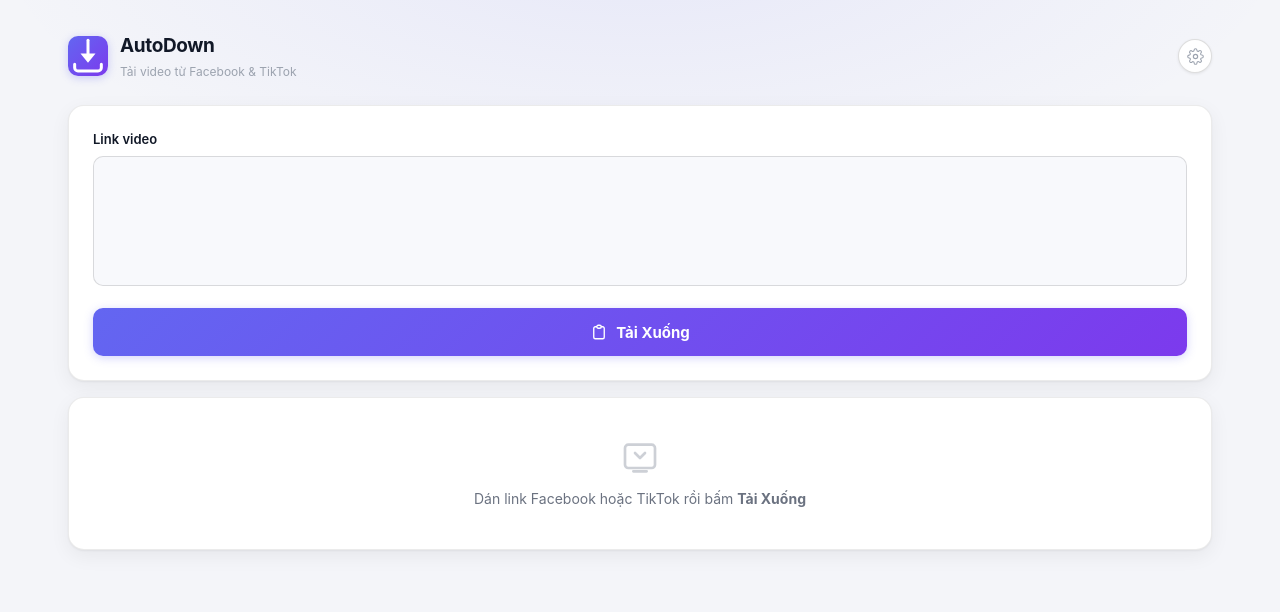
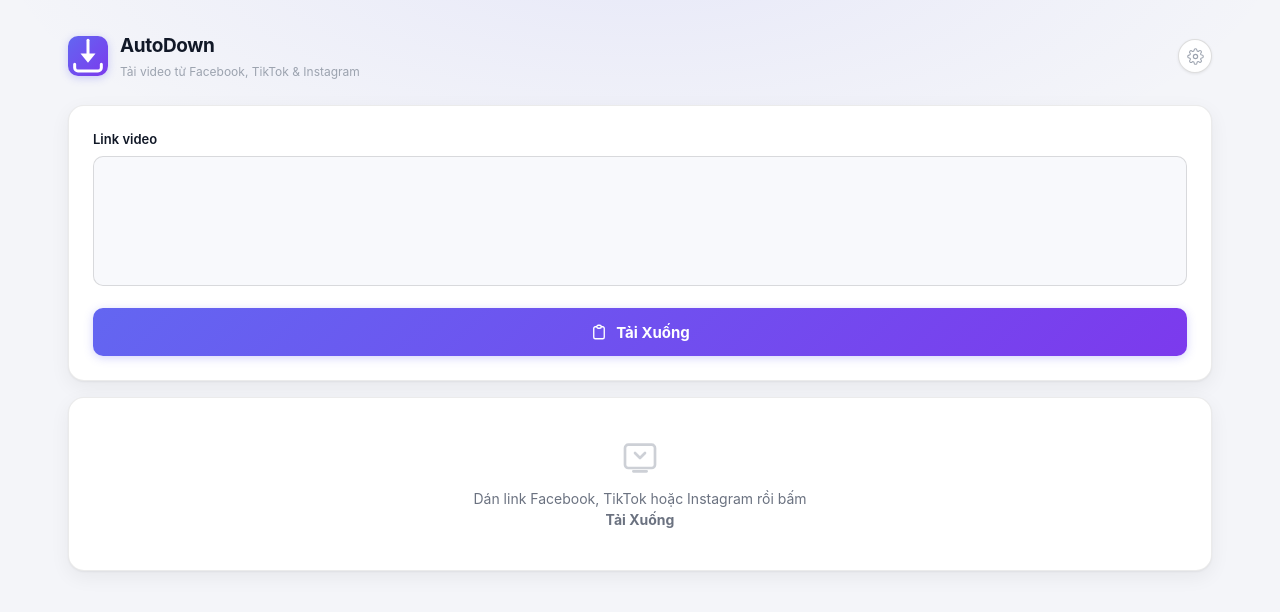
Before and after one commit to thangmdcp/autodown, a Flask app: page / in a window 1280 px wide. Shown: the top 612 px of the page. Run offline with Flask 3, Linux system fonts and the light colour scheme; some libraries are stand-ins or nearby versions.

Commit message:
feat: add experimental Instagram video support

```diff
--- a/app.py
+++ b/app.py
@@ -466,7 +466,7 @@ def api_extract():
     if not url:
         return jsonify({"success": False, "error": "Thiếu URL."}), 400
     if not core.validate_url(url):
-        return jsonify({"success": False, "error": "URL không hợp lệ hoặc không được hỗ trợ. Chỉ hỗ trợ Facebook, TikTok."}), 400
+        return jsonify({"success": False, "error": "URL không hợp lệ hoặc không được hỗ trợ. Hỗ trợ Facebook, TikTok và Instagram (thử nghiệm)."}), 400
 
     try:
         result = core.probe_one(url)
@@ -496,7 +496,7 @@ def api_download():
     if not url:
         return jsonify({"success": False, "error": "Thiếu URL."}), 400
     if not core.validate_url(url):
-        return jsonify({"success": False, "error": "URL không hợp lệ hoặc không được hỗ trợ. Chỉ hỗ trợ Facebook, TikTok."}), 400
+        return jsonify({"success": False, "error": "URL không hợp lệ hoặc không được hỗ trợ. Hỗ trợ Facebook, TikTok và Instagram (thử nghiệm)."}), 400
     if height is not None:
         try:
             height = int(height)
--- a/core.py
+++ b/core.py
@@ -1,7 +1,7 @@
 """
 core.py
 
-Shared Facebook video/reel download logic used by both the CLI
+Shared public video/reel download logic used by both the CLI
 (fb_downloader.py) and the web app (app.py). Uses the yt-dlp Python API
 directly — no subprocess.
 
@@ -11,6 +11,7 @@ Only intended for public videos or videos the user owns.
 import os
 import re
 import unicodedata
+from urllib.parse import urlparse
 
 import yt_dlp
 from yt_dlp.networking.impersonate import ImpersonateTarget
@@ -22,6 +23,7 @@ URL_PATTERN = re.compile(r'https?://\S+')
 _SUPPORTED_DOMAINS = (
     "facebook.com", "fb.watch",
     "tiktok.com", "vm.tiktok.com",
+    "instagram.com", "instagr.am",
 )
 
 def _label_for_height(h: int) -> str:
@@ -89,12 +91,22 @@ def unique_path(directory: str, base_name: str, ext: str) -> str:
 
 
 def detect_platform(url: str) -> str:
-    u = url.lower()
-    if "facebook.com" in u or "fb.watch" in u:
+    try:
+        host = (urlparse(url.strip()).hostname or "").lower().rstrip(".")
+    except (AttributeError, ValueError):
+        return "other"
+    if _host_matches(host, "facebook.com") or _host_matches(host, "fb.watch"):
         return "facebook"
-    if "tiktok.com" in u:
+    if _host_matches(host, "tiktok.com"):
         return "tiktok"
+    if _host_matches(host, "instagram.com") or _host_matches(host, "instagr.am"):
+        return "instagram"
     return "other"
+
+
+def _host_matches(host: str, domain: str) -> bool:
+    """Match an exact hostname or a real subdomain, never lookalike domains."""
+    return host == domain or host.endswith("." + domain)
 
 
 def validate_url(url: str) -> bool:
@@ -103,8 +115,12 @@ def validate_url(url: str) -> bool:
     url = url.strip()
     if not url.startswith(("http://", "https://")):
         return False
-    lower = url.lower()
-    return any(d in lower for d in _SUPPORTED_DOMAINS)
+    try:
+        parsed = urlparse(url)
+        host = (parsed.hostname or "").lower().rstrip(".")
+    except ValueError:
+        return False
+    return any(_host_matches(host, domain) for domain in _SUPPORTED_DOMAINS)
 
 
 def network_options_for_url(url: str) -> dict:
@@ -112,10 +128,12 @@ def network_options_for_url(url: str) -> dict:
 
     Facebook sometimes serves a different Tahoe payload to datacenter TLS
     fingerprints, which makes the extractor fail with "Cannot parse data".
-    Browser impersonation keeps the request fingerprint close to Chrome while
-    leaving TikTok and other extractors on yt-dlp's normal request handler.
+    Browser impersonation keeps the request fingerprint close to Chrome.
+    Instagram public posts also benefit from this, although Instagram may still
+    require login or block datacenter IPs. TikTok stays on yt-dlp's normal
+    request handler.
     """
-    if detect_platform(url) == "facebook":
+    if detect_platform(url) in {"facebook", "instagram"}:
         return {"impersonate": ImpersonateTarget(client="chrome")}
     return {}
 
@@ -172,7 +190,7 @@ def probe_one(url: str) -> dict:
     if not validate_url(url):
         raise ValueError(
             f"URL không được hỗ trợ: {url!r}\n"
-            "Hỗ trợ: Facebook, TikTok."
+            "Hỗ trợ: Facebook, TikTok, Instagram (thử nghiệm)."
         )
 
     probe_opts = {
@@ -253,7 +271,7 @@ def probe_one(url: str) -> dict:
 
 
 def download_one(url: str, output_dir: str, on_event=None) -> dict:
-    """Download a single Facebook video.
+    """Download a single supported public video.
 
     on_event(event) callbacks:
       {"type": "probing"}
@@ -264,7 +282,10 @@ def download_one(url: str, output_dir: str, on_event=None) -> dict:
     Raises ValueError for bad URL, DownloadFailure for everything else.
     """
     if not validate_url(url):
-        raise ValueError(f"URL không hợp lệ: {url!r} (cần là link facebook.com hoặc fb.watch)")
+        raise ValueError(
+            f"URL không hợp lệ: {url!r} "
+            "(hỗ trợ Facebook, TikTok, Instagram thử nghiệm)"
+        )
 
     os.makedirs(output_dir, exist_ok=True)
 
--- a/static/js/app.js
+++ b/static/js/app.js
@@ -465,11 +465,12 @@
     const u = (url || "").toLowerCase();
     if (u.includes("facebook.com") || u.includes("fb.watch")) return "facebook";
     if (u.includes("tiktok.com")) return "tiktok";
+    if (u.includes("instagram.com") || u.includes("instagr.am")) return "instagram";
     return "other";
   }
 
   function platformLabel(plat) {
-    const map = { facebook: "FB", tiktok: "TikTok" };
+    const map = { facebook: "FB", tiktok: "TikTok", instagram: "IG" };
     return map[plat] || plat || "?";
   }
 
@@ -633,7 +634,7 @@
   function buildApiGuideMarkdown(baseUrl, apiKey) {
     return `# AutoDown API — Hướng dẫn tích hợp
 
-Service tải video Facebook / TikTok, upload lên Cloudinary, không lưu file vĩnh viễn, không dùng cookie.
+Service tải video Facebook / TikTok / Instagram, upload lên Cloudinary, không lưu file vĩnh viễn, không dùng cookie.
 
 ## 1. Thông tin kết nối
 
@@ -693,8 +694,9 @@ export async function POST(request: NextRequest) {
 
 ## 3. Phạm vi hỗ trợ
 
-- Nền tảng: Facebook, TikTok — chỉ video/reel **công khai**.
-- Không hỗ trợ YouTube (YouTube chặn theo dải IP datacenter, không có cách vượt qua đáng tin cậy nếu không dùng cookie), không hỗ trợ Instagram, không hỗ trợ ảnh/album/carousel (các nền tảng này bắt buộc cookie đăng nhập mới lấy được, vi phạm nguyên tắc không-cookie của service).
+- Nền tảng: Facebook, TikTok và Instagram — chỉ video/reel **công khai**.
+- Instagram đang ở mức **thử nghiệm**: một số link có thể bị yêu cầu đăng nhập hoặc chặn IP Render; không hỗ trợ nội dung riêng tư.
+- Không hỗ trợ YouTube, ảnh/album/carousel. Service không dùng cookie đăng nhập.
 - Service **không lưu job/state** — mỗi request tự chứa toàn bộ thông tin, không có jobId.
 
 ## 4. Endpoints
--- a/templates/index.html
+++ b/templates/index.html
@@ -3,20 +3,20 @@
 <head>
 <meta charset="UTF-8">
 <meta name="viewport" content="width=device-width, initial-scale=1">
-<title>AutoDown — Tải video Facebook & TikTok</title>
-<meta name="description" content="Tải video từ Facebook và TikTok. Tự động đặt tên file theo caption.">
+<title>AutoDown — Tải video Facebook, TikTok & Instagram</title>
+<meta name="description" content="Tải video từ Facebook, TikTok và Instagram. Tự động đặt tên file theo caption.">
 
 <!-- Open Graph / Facebook -->
 <meta property="og:type" content="website">
 <meta property="og:url" content="https://autodown.vibevic.com">
 <meta property="og:title" content="AutoDown">
-<meta property="og:description" content="Tải video từ Facebook và TikTok">
+<meta property="og:description" content="Tải video từ Facebook, TikTok và Instagram">
 <meta property="og:image" content="https://autodown.vibevic.com/static/img/og.svg">
 
 <!-- Twitter -->
 <meta name="twitter:card" content="summary_large_image">
 <meta name="twitter:title" content="AutoDown">
-<meta name="twitter:description" content="Tải video từ Facebook và TikTok">
+<meta name="twitter:description" content="Tải video từ Facebook, TikTok và Instagram">
 <meta name="twitter:image" content="https://autodown.vibevic.com/static/img/og.svg">
 
 <!-- Favicon -->
@@ -37,7 +37,7 @@
         </span>
         <div>
           <h1>AutoDown</h1>
-          <p class="subtitle">Tải video từ Facebook &amp; TikTok</p>
+          <p class="subtitle">Tải video từ Facebook, TikTok &amp; Instagram</p>
         </div>
       </div>
       <div class="topbar-right">
@@ -136,7 +136,7 @@
         <rect x="3" y="4" width="18" height="14" rx="2" stroke="currentColor" stroke-width="1.6"/>
         <path d="M8 20h8M9 9l3 3 3-3" stroke="currentColor" stroke-width="1.6" stroke-linecap="round" stroke-linejoin="round"/>
       </svg>
-      <p>Dán link Facebook hoặc TikTok rồi bấm <strong>Tải Xuống</strong></p>
+      <p>Dán link Facebook, TikTok hoặc Instagram rồi bấm <strong>Tải Xuống</strong></p>
     </section>
 
     <details class="card docs-card is-hidden" id="cloudinary-config">
@@ -348,7 +348,8 @@ export async function POST(request: NextRequest) {
         </div>
 
         <p class="docs-note">
-          Nền tảng hỗ trợ: Facebook, TikTok (chỉ video/reel công khai). Không hỗ trợ ảnh/album.
+          Nền tảng hỗ trợ: Facebook, TikTok và Instagram (chỉ video/reel công khai).
+          Instagram đang ở mức thử nghiệm và có thể bị chặn bởi yêu cầu đăng nhập hoặc IP Render. Không hỗ trợ ảnh/album.
           App không bao giờ dùng cookie đăng nhập cho bất kỳ nền tảng nào.
         </p>
       </div>
```
Also changed, not shown: README.md.
